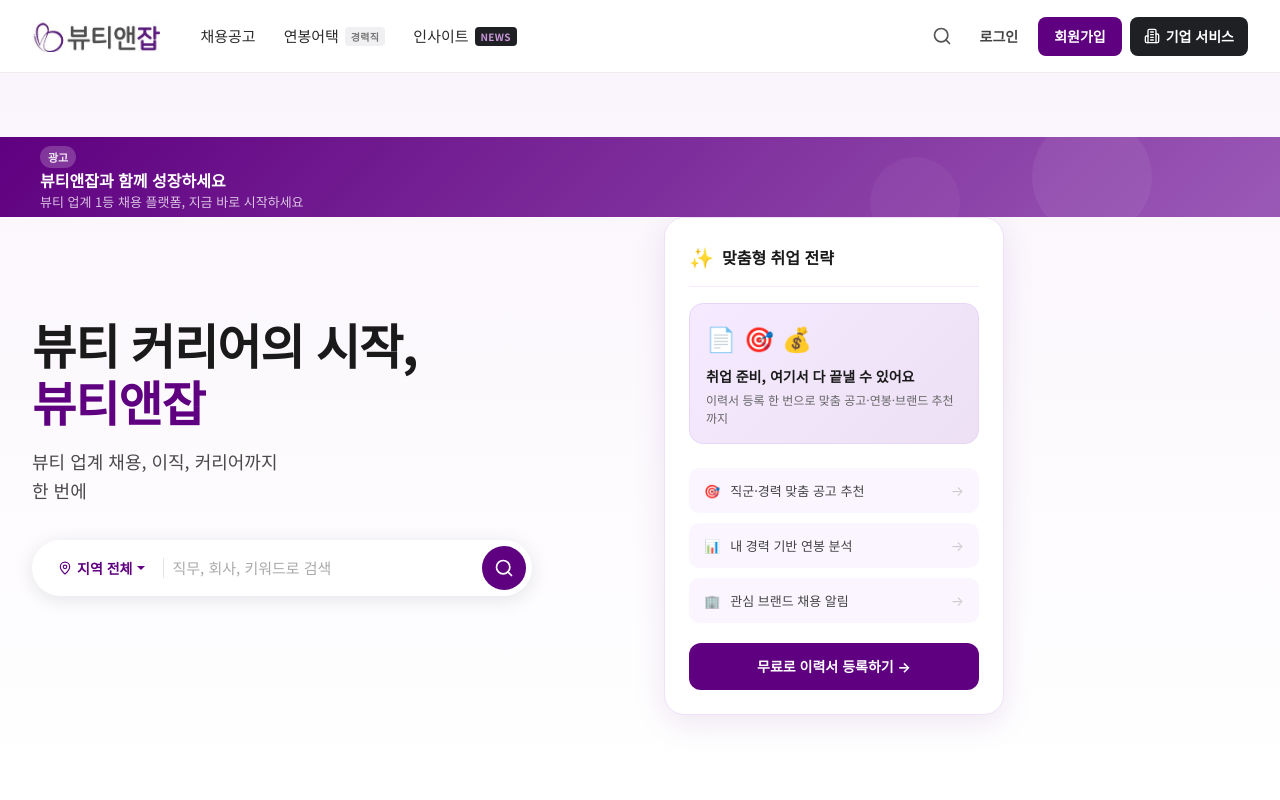
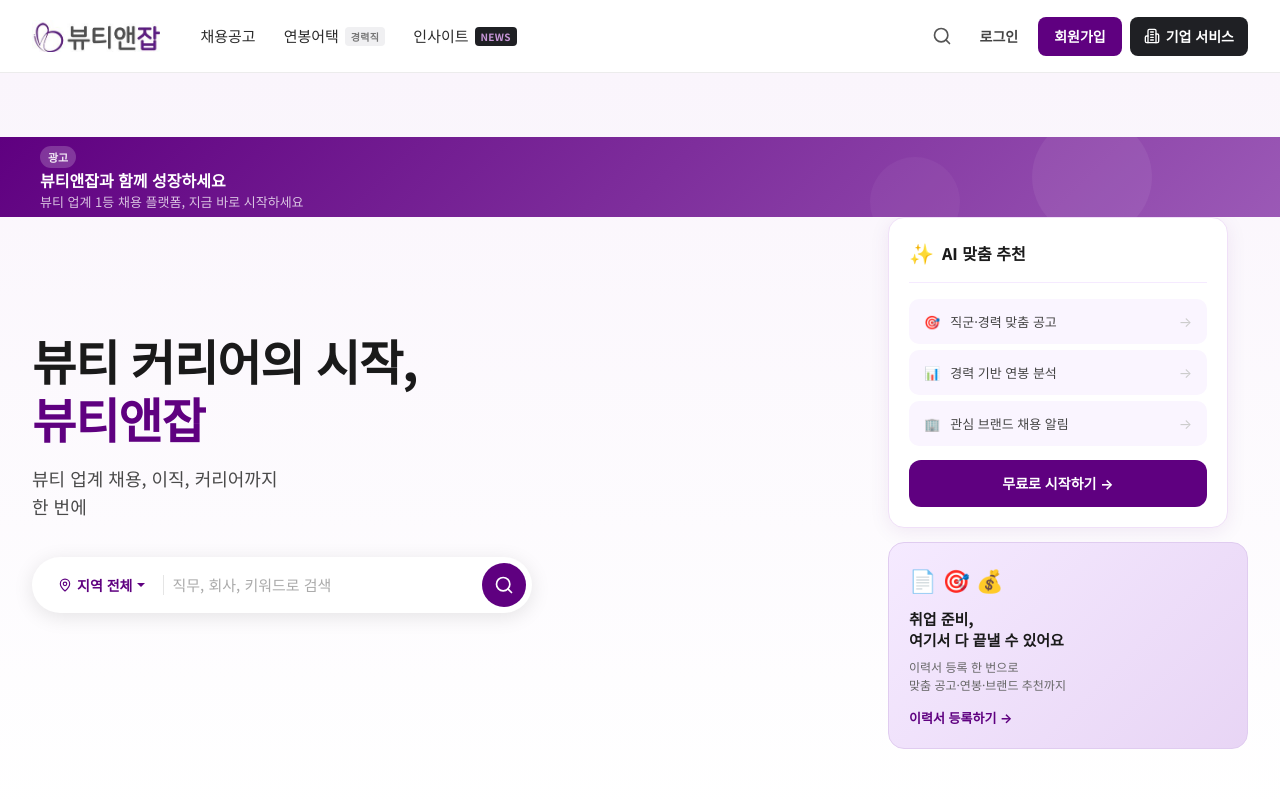
Before and after one commit to jiwone73/beauty-and-job, a Next.js app: page / in a window 1280 px wide. Shown: the top 800 px of the page. Built offline with nearby package versions, Linux system fonts and the light colour scheme; a web font is replaced by a local one.

Commit message:
히어로 AI카드 2개로 분리 - AI맞춤추천 + 맞춤형취업전략

```diff
--- a/app/page.tsx
+++ b/app/page.tsx
@@ -153,76 +153,58 @@ function Hero() {
 
         </div>
 
-        {/* 오른쪽: AI 맞춤 추천 카드 */}
+        {/* 오른쪽: 카드 2개 */}
+        <div className="hero-cards-wrap">
+          {/* 카드1: AI 맞춤 추천 */}
           <div className="hero-ai-card">
             <div className="hero-ai-header">
               <span className="hero-ai-icon">✨</span>
-            <span className="hero-ai-title">맞춤형 취업 전략</span>
+              <span className="hero-ai-title">AI 맞춤 추천</span>
             </div>
-
             {isLoggedIn ? (
               <div className="hero-ai-items">
-              <Link href="/jobs" className="hero-ai-item">
-                <div className="hero-ai-item-icon">🎯</div>
-                <div className="hero-ai-item-text">
-                  <p className="hero-ai-item-title">맞춤 채용공고</p>
-                  <p className="hero-ai-item-sub">내 직군·경력에 딱 맞는 공고</p>
-                </div>
-                <span className="hero-ai-item-badge">3건</span>
+                <Link href="/jobs" className="hero-ai-guest-item">
+                  <span>🎯</span><span>맞춤 채용공고</span>
+                  <span className="hero-ai-item-badge" style={{marginLeft:"auto"}}>3건</span>
                 </Link>
-              <Link href="/salary" className="hero-ai-item">
-                <div className="hero-ai-item-icon">📊</div>
-                <div className="hero-ai-item-text">
-                  <p className="hero-ai-item-title">연봉 분석</p>
-                  <p className="hero-ai-item-sub">내 경력 기반 시장 연봉</p>
-                </div>
-                <span className="hero-ai-arrow">→</span>
+                <Link href="/salary" className="hero-ai-guest-item">
+                  <span>📊</span><span>연봉 분석</span>
+                  <span className="hero-ai-guest-arrow">→</span>
                 </Link>
-              <Link href="/profile" className="hero-ai-item">
-                <div className="hero-ai-item-icon">🏢</div>
-                <div className="hero-ai-item-text">
-                  <p className="hero-ai-item-title">관심 브랜드 채용</p>
-                  <p className="hero-ai-item-sub">팔로우한 브랜드 새 공고</p>
-                </div>
-                <span className="hero-ai-item-badge new">NEW</span>
+                <Link href="/profile" className="hero-ai-guest-item">
+                  <span>🏢</span><span>관심 브랜드 채용</span>
+                  <span className="hero-ai-guest-arrow">→</span>
                 </Link>
-              <Link href="/profile/resume" className="hero-ai-cta">
-                이력서 업데이트하기 →
-              </Link>
+                <Link href="/profile/resume" className="hero-ai-cta">이력서 업데이트 →</Link>
               </div>
             ) : (
-            <div className="hero-ai-guest">
-              <Link href="/signup" className="hero-ai-visual-card">
-                <div className="hero-ai-visual-icons">
-                  <span>📄</span><span>🎯</span><span>💰</span>
-                </div>
-                <div>
-                  <p className="hero-ai-visual-title">취업 준비, 여기서 다 끝낼 수 있어요</p>
-                  <p className="hero-ai-visual-sub">이력서 등록 한 번으로 맞춤 공고·연봉·브랜드 추천까지</p>
-                </div>
-              </Link>
-              <div className="hero-ai-guest-items">
+              <div className="hero-ai-items">
                 <Link href="/jobs" className="hero-ai-guest-item">
-                  <span>🎯</span>
-                  <span>직군·경력 맞춤 공고 추천</span>
+                  <span>🎯</span><span>직군·경력 맞춤 공고</span>
                   <span className="hero-ai-guest-arrow">→</span>
                 </Link>
                 <Link href="/salary" className="hero-ai-guest-item">
-                  <span>📊</span>
-                  <span>내 경력 기반 연봉 분석</span>
+                  <span>📊</span><span>경력 기반 연봉 분석</span>
                   <span className="hero-ai-guest-arrow">→</span>
                 </Link>
                 <Link href="/profile" className="hero-ai-guest-item">
-                  <span>🏢</span>
-                  <span>관심 브랜드 채용 알림</span>
+                  <span>🏢</span><span>관심 브랜드 채용 알림</span>
                   <span className="hero-ai-guest-arrow">→</span>
                 </Link>
-              </div>
-              <Link href="/signup" className="hero-ai-cta">
-                무료로 이력서 등록하기 →
-              </Link>
+                <Link href="/signup" className="hero-ai-cta">무료로 시작하기 →</Link>
               </div>
             )}
+          </div>
+
+          {/* 카드2: 맞춤형 취업 전략 */}
+          <Link href="/signup" className="hero-strategy-card">
+            <div className="hero-strategy-visual">
+              <span>📄</span><span>🎯</span><span>💰</span>
+            </div>
+            <p className="hero-strategy-title">취업 준비,<br />여기서 다 끝낼 수 있어요</p>
+            <p className="hero-strategy-sub">이력서 등록 한 번으로<br />맞춤 공고·연봉·브랜드 추천까지</p>
+            <span className="hero-strategy-btn">이력서 등록하기 →</span>
+          </Link>
         </div>
       </div>
     </section>
```
Also changed, not shown: app/globals.css. Lines whose indentation alone changed are shown as unchanged.
